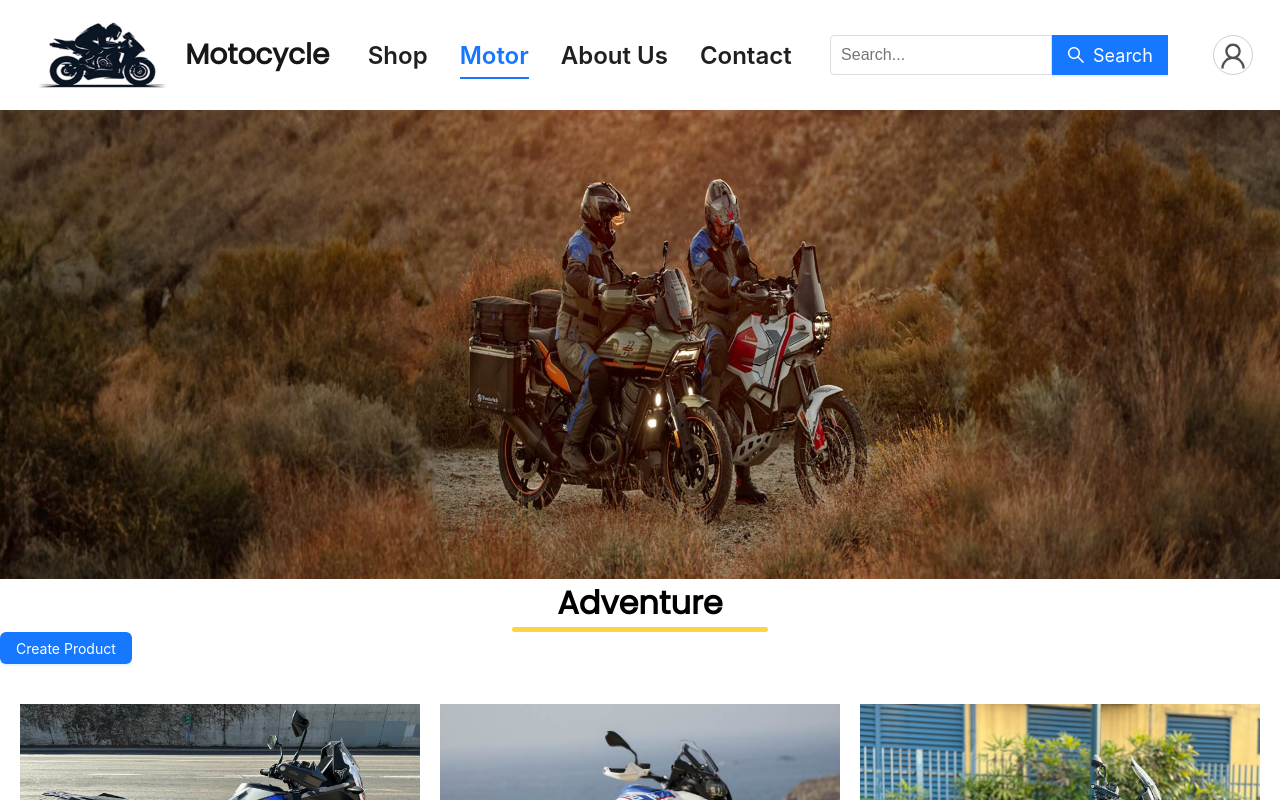
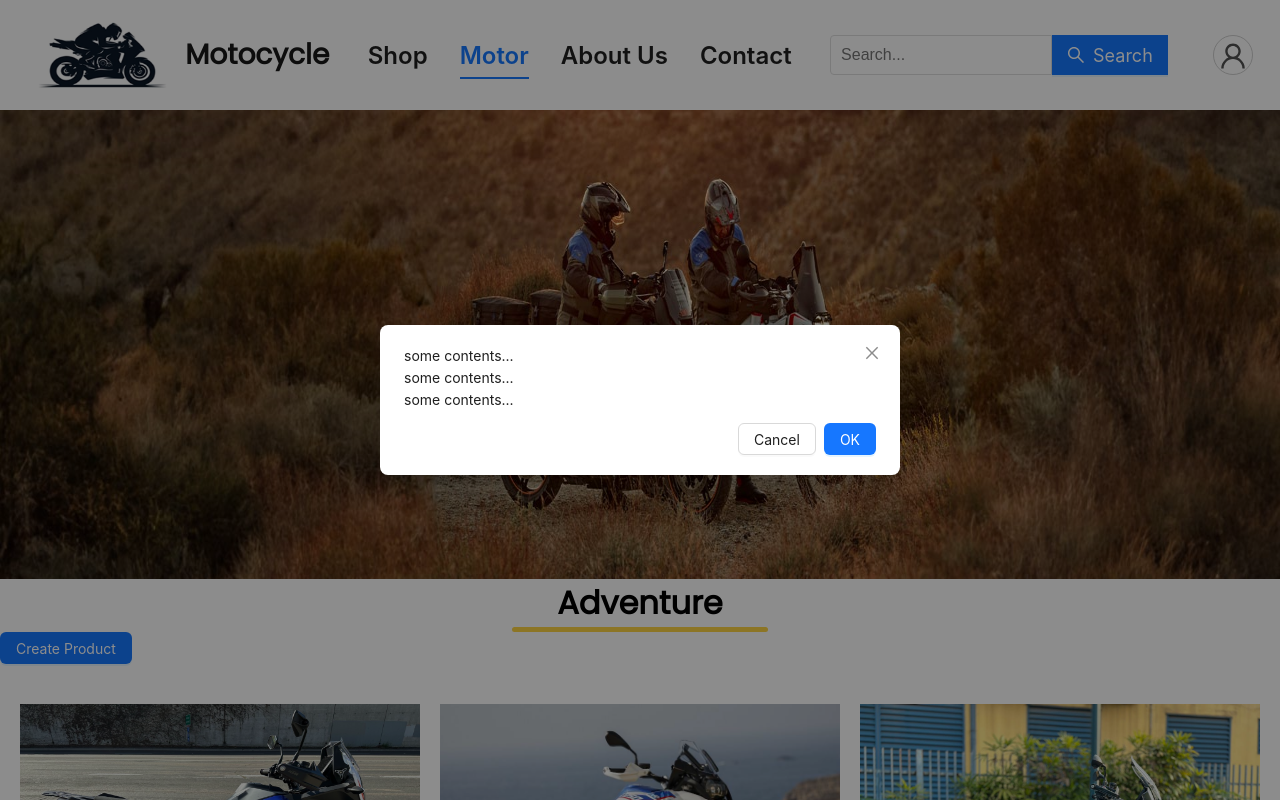
Before and after one commit to SEHuuToan/Ecommerce-frontend, a React (Vite) app: page /adventure in a window 1280 px wide. Shown: the top 800 px of the page. Built offline with nearby package versions, Linux system fonts and the light colour scheme.

Commit message:
add modal component

```diff
--- a/src/components/create_edit_product/CreateEditProduct.jsx
+++ b/src/components/create_edit_product/CreateEditProduct.jsx
@@ -1,15 +1,21 @@
-import React from "react";
+
 import './CreateEditProduct.css'
 import {Modal} from 'antd'
 
-const CreateEditProduct = () => {
-
+const TYPE_TO_OPEN_MODAL = {
+    create: 'create',
+    edit: 'edit'
+}
+const CreateEditProduct = ({type, openModal, handleSubmit, handleCancel }) => {
+    const statusModal = TYPE_TO_OPEN_MODAL[type];
     return (
             <div className="create-container">
                 <Modal
-                    title="Vertically centered modal dialog"
                     centered
-
+                    title={statusModal === 'create' ? 'Tạo Mới' : statusModal === 'update' ? 'Cập Nhật' : ''}
+                    open={openModal}
+                    onOk={handleSubmit}
+                    onCancel={handleCancel}
                 >
                     <p>some contents...</p>
                     <p>some contents...</p>
--- a/src/pages/Motor.jsx
+++ b/src/pages/Motor.jsx
@@ -32,6 +32,17 @@ const Motor = (props) => {
   const startIndex = (currentPage - 1) * itemsPerPage;
   const endIndex = startIndex + itemsPerPage;
   const paginatedProducts = fillterProducts.slice(startIndex, endIndex);
+  const showModal = () => {
+    setOpenModal(true);
+  }
+  const closeModal = () => {
+    //logic clear cac du lieu vua nhap vao sau khi nhan nut cancel
+    setOpenModal(false);
+  }
+  const submitModal = () => {
+    //logic clear cac du lieu vua nhap vao sau khi nhan nut cancel
+    setOpenModal(false);
+  }
 
   return (
     <div className="moto-category">
@@ -41,7 +52,7 @@ const Motor = (props) => {
         <hr />
       </div>
       <div className="modal-button">
-        <Button type="primary" onClick={() => setOpenModal(true)}>
+        <Button type="primary" onClick={showModal}>
           Create Product
         </Button>
       </div>
@@ -74,8 +85,10 @@ const Motor = (props) => {
       </div>
       <div className="modal-create-edit">
         <CreateEditProduct
-          onOk={() => setOpenModal(false)}
-          onCancel={() => setOpenModal(false)}
+         statusModal={'create'}
+         openModal={openModal}
+         handleSubmit={() => submitModal}
+         handleCancel={() => closeModal}
         />
       </div>
     </div>
```
